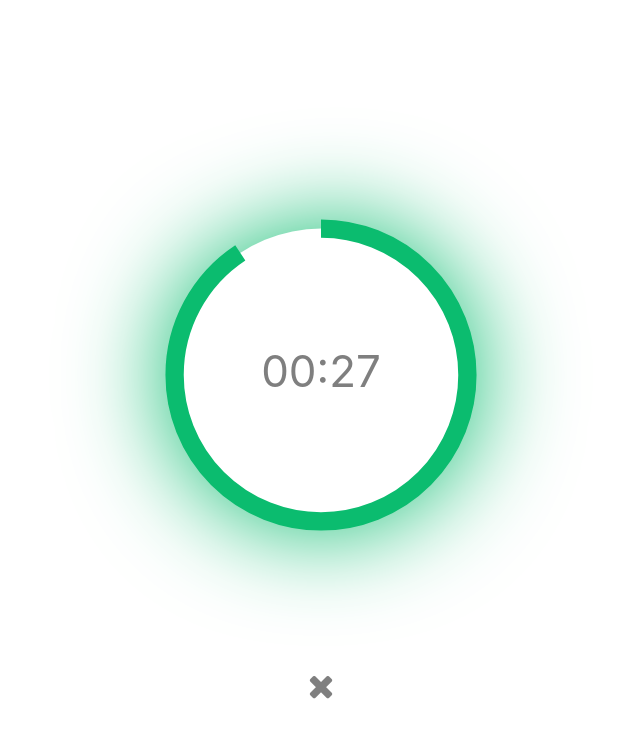
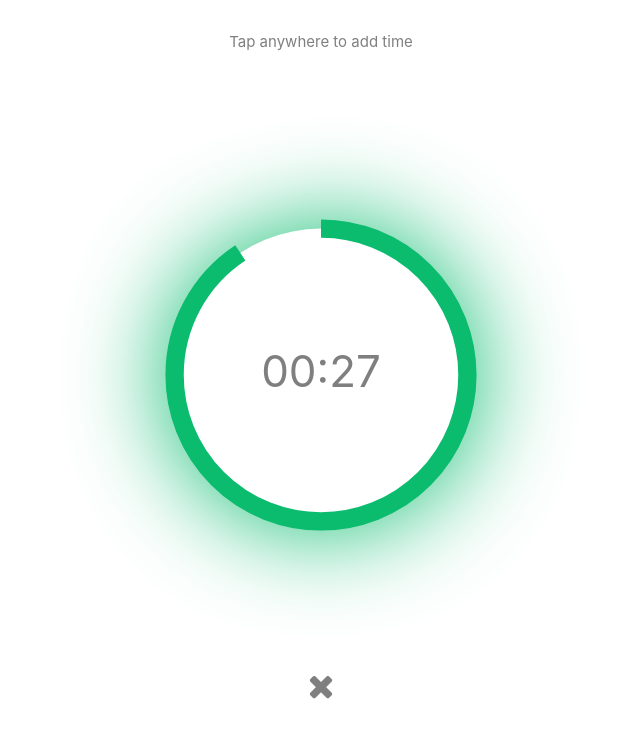
Before and after one commit to amj311/tappy-timer, a Vue app: page / in a window 1280 px wide. Both pictures are taken after a click on the element "Start". Shown: the top 738 px of the page, without its empty margins (319-959 px from the left). Built offline with nearby package versions, Linux system fonts and the light colour scheme.

Commit message:
tap message

```diff
--- a/src/App.vue
+++ b/src/App.vue
@@ -189,6 +189,11 @@ export default {
 			</div>
 
 		</div>
+		<div class="tap-message"
+			v-if="view === 'timer'"
+		>
+			Tap anywhere to add time
+		</div>
 		<div class="reset"
 			v-if="view === 'timer'"
 			:class="{ confirming: confirmingReset }"
@@ -303,6 +308,12 @@ export default {
 	gap: 4em;
 }
 
+.tap-message {
+	text-align: center;
+	position: relative;
+	top: 2em;
+}
+
 .svg-wrapper {
 	position: absolute;
 	top: 0;
```
